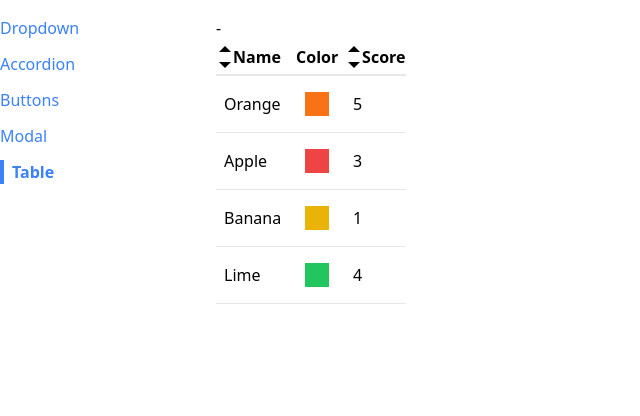
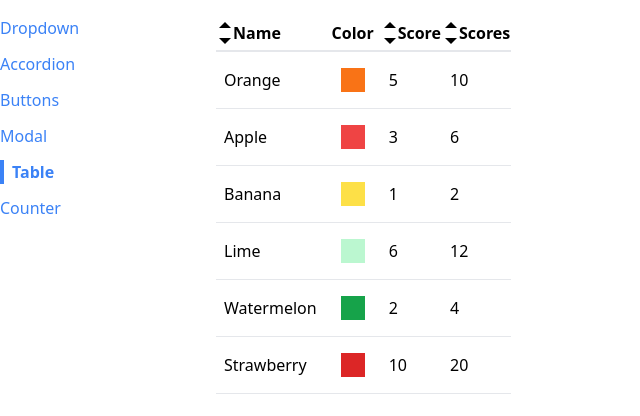
Before and after one commit to Harounted/Udemy-react-comps, a React (Create React App) app: page /table in a window 1280 px wide. Shown: the top 416 px of the page, without its empty margins (0-640 px from the left). Built offline with nearby package versions, Linux system fonts and the light colour scheme.

Commit message:
refactor to use hooks

```diff
--- a/src/App.js
+++ b/src/App.js
@@ -5,6 +5,7 @@ import DropDownPage from "./pages/DropDownPage";
 import ButtonPage from "./pages/ButtonPage";
 import ModalPage from "./pages/ModalPage";
 import TablePage from "./pages/TablePage";
+import CounterPage from "./pages/CounterPage";
 
 function App() {
   return (
@@ -26,6 +27,9 @@ function App() {
         <Route path={"/table"}>
           <TablePage />
         </Route>
+        <Route path={"/counter"}>
+          <CounterPage initialCount={10} />
+        </Route>
       </div>
     </div>
   );
--- a/src/components/Sidebar.js
+++ b/src/components/Sidebar.js
@@ -7,6 +7,7 @@ function Sidebar() {
     { label: "Buttons", path: "/buttons" },
     { label: "Modal", path: "/modal" },
     { label: "Table", path: "/table" },
+    { label: "Counter", path: "/counter" },
   ];
 
   const renderedLinks = links.map((link) => {
--- a/src/components/SortableTable.js
+++ b/src/components/SortableTable.js
@@ -1,22 +1,14 @@
-import { useState } from "react";
 import Table from "./Table";
 import { GoTriangleDown, GoTriangleUp } from "react-icons/go";
+import useSort from "../hooks/use-sort";
 
 function SortableTable(props) {
-  const [sortOrder, setSortOrder] = useState(null);
-  const [sortBy, setSortBy] = useState(null);
   const { config, data } = props;
-  const handleClick = (label) => {
-    if (sortOrder === null) {
-      setSortOrder("asc");
-      setSortBy(label);
-    } else if (sortOrder === "asc") {
-      setSortOrder("desc");
-      setSortBy(label);
-    } else if (sortOrder === "desc") {
-      setSortOrder(null);
-    }
-  };
+  const { sortOrder, sortBy, sortedData, setSortColumn } = useSort(
+    data,
+    config
+  );
+
   const updateconfig = config.map((column) => {
     if (!column.sortValue) {
       return column;
@@ -27,7 +19,7 @@ function SortableTable(props) {
       header: () => (
         <th
           className="cursor-pointer hover:bg-gray-100"
-          onClick={() => handleClick(column.label)}
+          onClick={() => setSortColumn(column.label)}
         >
           <div className="flex items-center">
             {getIcons(column.label, sortBy, sortOrder)}
@@ -38,28 +30,7 @@ function SortableTable(props) {
     };
   });
 
-  let sortedData = data;
-  if (sortOrder && sortBy) {
-    const { sortValue } = config.find((column) => column.label === sortBy);
-    sortedData = [...data].sort((a, b) => {
-      const valueA = sortValue(a);
-      const valueB = sortValue(b);
-
-      const reverseOrder = sortOrder === "asc" ? 1 : -1;
-
-      if (typeof valueA === "string") {
-        return valueA.localeCompare(valueB) * reverseOrder;
-      } else {
-        return (valueA - valueB) * reverseOrder;
-      }
-    });
-  }
-  return (
-    <div>
-      {sortBy} - {sortOrder}
-      <Table {...props} data={sortedData} config={updateconfig} />
-    </div>
-  );
+  return <Table {...props} data={sortedData} config={updateconfig} />;
 }
 
 const getIcons = (label, sortBy, sortOrder) => {
--- /dev/null
+++ b/src/hooks/use-counter.js
@@ -0,0 +1,14 @@
+import { useEffect, useState } from "react";
+
+function useCounter(initialCount) {
+  const [count, setCount] = useState(initialCount);
+
+  useEffect(() => {
+    console.log(count);
+  }, [count]);
+
+  const increment = () => setCount(count + 1);
+
+  return { count, increment };
+}
+export default useCounter;
--- /dev/null
+++ b/src/hooks/use-sort.js
@@ -0,0 +1,44 @@
+import { useState } from "react";
+
+function useSort(data, config) {
+  const [sortOrder, setSortOrder] = useState(null);
+  const [sortBy, setSortBy] = useState(null);
+
+  const setSortColumn = (label) => {
+    if (sortBy && label !== sortBy) {
+      setSortOrder("asc");
+      setSortBy(label);
+      return;
+    }
+
+    if (sortOrder === null) {
+      setSortOrder("asc");
+      setSortBy(label);
+    } else if (sortOrder === "asc") {
+      setSortOrder("desc");
+      setSortBy(label);
+    } else if (sortOrder === "desc") {
+      setSortOrder(null);
+    }
+  };
+
+  let sortedData = data;
+  if (sortOrder && sortBy) {
+    const { sortValue } = config.find((column) => column.label === sortBy);
+    sortedData = [...data].sort((a, b) => {
+      const valueA = sortValue(a);
+      const valueB = sortValue(b);
+
+      const reverseOrder = sortOrder === "asc" ? 1 : -1;
+
+      if (typeof valueA === "string") {
+        return valueA.localeCompare(valueB) * reverseOrder;
+      } else {
+        return (valueA - valueB) * reverseOrder;
+      }
+    });
+  }
+  return { sortOrder, sortBy, sortedData, setSortColumn };
+}
+
+export default useSort;
--- /dev/null
+++ b/src/pages/CounterPage.js
@@ -0,0 +1,17 @@
+import Button from "../components/Button";
+import useCounter from "../hooks/use-counter";
+
+function CounterPage({ initialCount }) {
+  const { count, increment } = useCounter(initialCount);
+
+  return (
+    <div>
+      <h1> Count is {count}</h1>
+      <Button primary outline onClick={increment}>
+        Increase
+      </Button>
+    </div>
+  );
+}
+
+export default CounterPage;
--- a/src/pages/TablePage.js
+++ b/src/pages/TablePage.js
@@ -1,11 +1,14 @@
 import SortableTable from "../components/SortableTable";
+import Table from "../components/Table";
 
 function TablePage() {
   const data = [
     { name: "Orange", color: "bg-orange-500", score: 5 },
     { name: "Apple", color: "bg-red-500", score: 3 },
-    { name: "Banana", color: "bg-yellow-500", score: 1 },
-    { name: "Lime", color: "bg-green-500", score: 4 },
+    { name: "Banana", color: "bg-yellow-300", score: 1 },
+    { name: "Lime", color: "bg-green-200", score: 6 },
+    { name: "Watermelon", color: "bg-green-600", score: 2 },
+    { name: "Strawberry", color: "bg-red-600", score: 10 },
   ];
   const config = [
     {
@@ -22,6 +25,11 @@ function TablePage() {
       render: (fruit) => fruit.score,
       sortValue: (fruit) => fruit.score,
     },
+    {
+      label: "Scores",
+      render: (fruit) => fruit.score * 2,
+      sortValue: (fruit) => fruit.score * 2,
+    },
   ];
   const keyFn = (fruit) => {
     return fruit.name;
```
